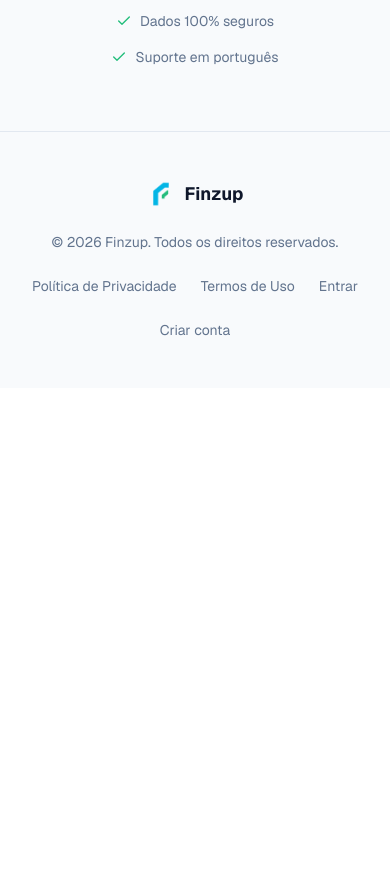
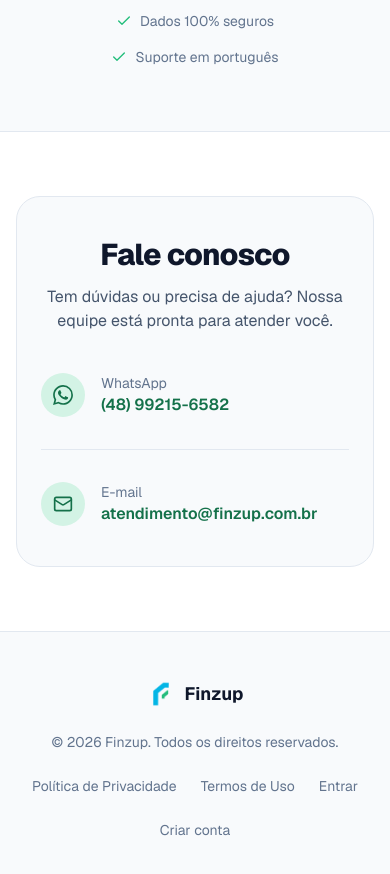
Before and after one commit to pedrohkirito/finzup-frontend, a Next.js app: page / in a window 390 px wide. Shown: the part 5240-6114 px from the top of the page. Before the commit the page ends 5628 px from the top, so only its background shows below. Built offline with nearby package versions, Linux system fonts and the light colour scheme.

Commit message:
feat: adding whatsapp

```diff
--- a/src/app/page.tsx
+++ b/src/app/page.tsx
@@ -15,6 +15,7 @@ import {
 } from 'lucide-react';
 import { Logo } from '@/components/brand/logo';
 import { LandingSummaryMock } from '@/components/landing/summary-mock';
+import { ContactSection } from '@/components/landing/contact-section';
 import { PricingSection } from '@/components/landing/pricing-section';
 import { TRIAL_DAYS } from '@/constants/billing';
 
@@ -129,6 +130,12 @@ export default function Home() {
               className="text-sm font-medium text-slate-600 transition-colors hover:text-slate-900 dark:text-slate-400 dark:hover:text-white"
             >
               Preços
+            </a>
+            <a
+              href="#contato"
+              className="text-sm font-medium text-slate-600 transition-colors hover:text-slate-900 dark:text-slate-400 dark:hover:text-white"
+            >
+              Contato
             </a>
           </nav>
 
@@ -321,6 +328,8 @@ export default function Home() {
       {/* Seção de preços */}
       <PricingSection />
 
+      <ContactSection />
+
       {/* Footer */}
       <footer className="border-t border-slate-200 bg-slate-50 py-12 dark:border-slate-800 dark:bg-slate-900">
         <div className="mx-auto max-w-7xl px-4 sm:px-6 lg:px-8">
--- /dev/null
+++ b/src/components/landing/contact-section.tsx
@@ -0,0 +1,74 @@
+import { Mail } from 'lucide-react';
+import {
+  SUPPORT_EMAIL,
+  SUPPORT_WHATSAPP_DISPLAY,
+  SUPPORT_WHATSAPP_URL,
+} from '@/content/legal/constants';
+
+function WhatsAppIcon({ className }: { className?: string }) {
+  return (
+    <svg viewBox="0 0 24 24" fill="currentColor" className={className} aria-hidden="true">
+      <path d="M17.472 14.382c-.297-.149-1.758-.867-2.03-.967-.273-.099-.471-.148-.67.15-.197.297-.767.966-.94 1.164-.173.199-.347.223-.644.075-.297-.15-1.255-.463-2.39-1.475-.883-.788-1.48-1.761-1.653-2.059-.173-.297-.018-.458.13-.606.134-.133.298-.347.446-.52.149-.174.198-.298.298-.497.099-.198.05-.371-.025-.52-.075-.149-.669-1.612-.916-2.207-.242-.579-.487-.5-.669-.51-.173-.008-.371-.01-.57-.01-.198 0-.52.074-.792.372-.272.297-1.04 1.016-1.04 2.479 0 1.462 1.065 2.875 1.213 3.074.149.198 2.096 3.2 5.077 4.487.709.306 1.262.489 1.694.625.712.227 1.36.195 1.871.118.571-.085 1.758-.719 2.006-1.413.248-.694.248-1.289.173-1.413-.074-.124-.272-.198-.57-.347m-5.421 7.403h-.004a9.87 9.87 0 01-5.031-1.378l-.361-.214-3.741.982.998-3.648-.235-.374a9.86 9.86 0 01-1.51-5.26c.001-5.45 4.436-9.884 9.888-9.884 2.64 0 5.122 1.03 6.988 2.898a9.825 9.825 0 012.893 6.994c-.003 5.45-4.435 9.884-9.885 9.884m8.413-18.297A11.815 11.815 0 0012.05 0C5.495 0 .16 5.335.157 11.892c0 2.096.547 4.142 1.588 5.945L.057 24l6.305-1.654a11.882 11.882 0 005.683 1.448h.005c6.554 0 11.89-5.335 11.893-11.893a11.821 11.821 0 00-3.48-8.413z" />
+    </svg>
+  );
+}
+
+export function ContactSection() {
+  return (
+    <section
+      id="contato"
+      className="border-t border-slate-200 bg-white py-16 sm:py-24 dark:border-slate-800 dark:bg-slate-950"
+    >
+      <div className="mx-auto max-w-7xl px-4 sm:px-6 lg:px-8">
+        <div className="mx-auto max-w-3xl rounded-3xl border border-slate-200 bg-slate-50 px-6 py-10 sm:px-12 sm:py-14 dark:border-slate-800 dark:bg-slate-900">
+          <div className="mb-10 text-center">
+            <h2 className="mb-3 text-3xl font-extrabold tracking-tight text-slate-900 sm:text-4xl dark:text-white">
+              Fale conosco
+            </h2>
+            <p className="text-base text-slate-600 sm:text-lg dark:text-slate-400">
+              Tem dúvidas ou precisa de ajuda? Nossa equipe está pronta para atender você.
+            </p>
+          </div>
+
+          <div className="flex flex-col items-stretch gap-8 sm:flex-row sm:items-center sm:justify-center sm:gap-0">
+            <div className="flex w-full items-center gap-4 sm:flex-1 sm:justify-center">
+              <div className="flex h-11 w-11 shrink-0 items-center justify-center rounded-full bg-brand-green-100 dark:bg-brand-green-950/60">
+                <WhatsAppIcon className="h-5 w-5 text-brand-green-700 dark:text-brand-green-400" />
+              </div>
+              <div>
+                <p className="text-sm text-slate-500 dark:text-slate-400">WhatsApp</p>
+                <a
+                  href={SUPPORT_WHATSAPP_URL}
+                  target="_blank"
+                  rel="noopener noreferrer"
+                  className="font-semibold text-brand-green-700 underline-offset-4 transition-colors hover:text-brand-green-600 hover:underline dark:text-brand-green-400 dark:hover:text-brand-green-300"
+                >
+                  {SUPPORT_WHATSAPP_DISPLAY}
+                </a>
+              </div>
+            </div>
+
+            <div
+              className="hidden h-12 w-px shrink-0 bg-slate-200 sm:block dark:bg-slate-700"
+              aria-hidden="true"
+            />
+
+            <div className="h-px w-full bg-slate-200 sm:hidden dark:bg-slate-700" aria-hidden="true" />
+
+            <div className="flex w-full items-center gap-4 sm:flex-1 sm:justify-center">
+              <div className="flex h-11 w-11 shrink-0 items-center justify-center rounded-full bg-brand-green-100 dark:bg-brand-green-950/60">
+                <Mail className="h-5 w-5 text-brand-green-700 dark:text-brand-green-400" />
+              </div>
+              <div>
+                <p className="text-sm text-slate-500 dark:text-slate-400">E-mail</p>
+                <p className="cursor-text font-semibold break-all text-brand-green-700 select-all dark:text-brand-green-400">
+                  {SUPPORT_EMAIL}
+                </p>
+              </div>
+            </div>
+          </div>
+        </div>
+      </div>
+    </section>
+  );
+}
--- a/src/components/layout/support-link.tsx
+++ b/src/components/layout/support-link.tsx
@@ -7,13 +7,23 @@ import {
   Dialog,
   DialogContent,
   DialogDescription,
-  DialogFooter,
   DialogHeader,
   DialogTitle,
 } from '@/components/ui/dialog';
+import {
+  SUPPORT_EMAIL,
+  SUPPORT_WHATSAPP_DISPLAY,
+  SUPPORT_WHATSAPP_URL,
+} from '@/content/legal/constants';
 import { cn } from '@/lib/utils';
 
-export const SUPPORT_EMAIL = 'atendimento@finzup.com.br';
+function WhatsAppIcon({ className }: { className?: string }) {
+  return (
+    <svg viewBox="0 0 24 24" fill="currentColor" className={className} aria-hidden="true">
+      <path d="M17.472 14.382c-.297-.149-1.758-.867-2.03-.967-.273-.099-.471-.148-.67.15-.197.297-.767.966-.94 1.164-.173.199-.347.223-.644.075-.297-.15-1.255-.463-2.39-1.475-.883-.788-1.48-1.761-1.653-2.059-.173-.297-.018-.458.13-.606.134-.133.298-.347.446-.52.149-.174.198-.298.298-.497.099-.198.05-.371-.025-.52-.075-.149-.669-1.612-.916-2.207-.242-.579-.487-.5-.669-.51-.173-.008-.371-.01-.57-.01-.198 0-.52.074-.792.372-.272.297-1.04 1.016-1.04 2.479 0 1.462 1.065 2.875 1.213 3.074.149.198 2.096 3.2 5.077 4.487.709.306 1.262.489 1.694.625.712.227 1.36.195 1.871.118.571-.085 1.758-.719 2.006-1.413.248-.694.248-1.289.173-1.413-.074-.124-.272-.198-.57-.347m-5.421 7.403h-.004a9.87 9.87 0 01-5.031-1.378l-.361-.214-3.741.982.998-3.648-.235-.374a9.86 9.86 0 01-1.51-5.26c.001-5.45 4.436-9.884 9.888-9.884 2.64 0 5.122 1.03 6.988 2.898a9.825 9.825 0 012.893 6.994c-.003 5.45-4.435 9.884-9.885 9.884m8.413-18.297A11.815 11.815 0 0012.05 0C5.495 0 .16 5.335.157 11.892c0 2.096.547 4.142 1.588 5.945L.057 24l6.305-1.654a11.882 11.882 0 005.683 1.448h.005c6.554 0 11.89-5.335 11.893-11.893a11.821 11.821 0 00-3.48-8.413z" />
+    </svg>
+  );
+}
 
 type SupportLinkProps = {
   className?: string;
@@ -52,35 +62,44 @@ export function SupportLink({ className, variant = 'sidebar', onOpen }: SupportL
           <DialogHeader>
             <DialogTitle>Suporte</DialogTitle>
             <DialogDescription>
-              Precisa de ajuda? Entre em contato conosco pelo e-mail abaixo.
+              Precisa de ajuda? Entre em contato pelo WhatsApp ou e-mail.
             </DialogDescription>
           </DialogHeader>
 
-          <div className="rounded-lg border border-slate-200 bg-slate-50 p-4 dark:border-slate-800 dark:bg-slate-900/50">
-            <div className="flex items-start gap-3">
-              <div className="flex h-9 w-9 shrink-0 items-center justify-center rounded-lg bg-brand-100 dark:bg-brand-950/60">
-                <Mail className="h-4 w-4 text-brand-700 dark:text-brand-400" />
+          <div className="space-y-3">
+            <a
+              href={SUPPORT_WHATSAPP_URL}
+              target="_blank"
+              rel="noopener noreferrer"
+              className="block cursor-pointer rounded-lg border border-slate-200 bg-slate-50 p-4 transition-colors hover:border-brand-green-300 hover:bg-brand-green-50 dark:border-slate-800 dark:bg-slate-900/50 dark:hover:border-brand-green-700 dark:hover:bg-brand-green-950/40"
+            >
+              <div className="flex items-start gap-3">
+                <div className="flex h-9 w-9 shrink-0 items-center justify-center rounded-lg bg-brand-green-100 dark:bg-brand-green-950/60">
+                  <WhatsAppIcon className="h-4 w-4 text-brand-green-700 dark:text-brand-green-400" />
+                </div>
+                <div className="min-w-0">
+                  <p className="text-sm font-medium text-slate-900 dark:text-white">WhatsApp</p>
+                  <p className="mt-0.5 text-sm text-brand-green-700 dark:text-brand-green-400">
+                    {SUPPORT_WHATSAPP_DISPLAY}
+                  </p>
+                </div>
               </div>
-              <div className="min-w-0">
-                <p className="text-sm font-medium text-slate-900 dark:text-white">E-mail</p>
-                <a
-                  href={`mailto:${SUPPORT_EMAIL}`}
-                  className="mt-0.5 block truncate text-sm text-brand-700 hover:underline dark:text-brand-400"
-                >
-                  {SUPPORT_EMAIL}
-                </a>
+            </a>
+
+            <div className="rounded-lg border border-slate-200 bg-slate-50 p-4 dark:border-slate-800 dark:bg-slate-900/50">
+              <div className="flex items-start gap-3">
+                <div className="flex h-9 w-9 shrink-0 items-center justify-center rounded-lg bg-brand-green-100 dark:bg-brand-green-950/60">
+                  <Mail className="h-4 w-4 text-brand-green-700 dark:text-brand-green-400" />
+                </div>
+                <div className="min-w-0">
+                  <p className="text-sm font-medium text-slate-900 dark:text-white">E-mail</p>
+                  <p className="mt-0.5 truncate select-text text-sm text-brand-green-700 dark:text-brand-green-400">
+                    {SUPPORT_EMAIL}
+                  </p>
+                </div>
               </div>
             </div>
           </div>
-
-          <DialogFooter>
-            <Button asChild>
-              <a href={`mailto:${SUPPORT_EMAIL}`}>
-                <Mail className="h-4 w-4" />
-                Enviar e-mail
-              </a>
-            </Button>
-          </DialogFooter>
         </DialogContent>
       </Dialog>
     </>
--- a/src/content/legal/constants.ts
+++ b/src/content/legal/constants.ts
@@ -1,5 +1,7 @@
 export const LEGAL_LAST_UPDATED = '23 de junho de 2026';
 export const SUPPORT_EMAIL = 'atendimento@finzup.com.br';
+export const SUPPORT_WHATSAPP_DISPLAY = '(48) 99215-6582';
+export const SUPPORT_WHATSAPP_URL = 'https://wa.me/5548992156582';
 export const WEBSITE_URL = 'https://finzup.com.br';
 
 /** Preencha quando a pessoa jurídica estiver formalizada. */
```
